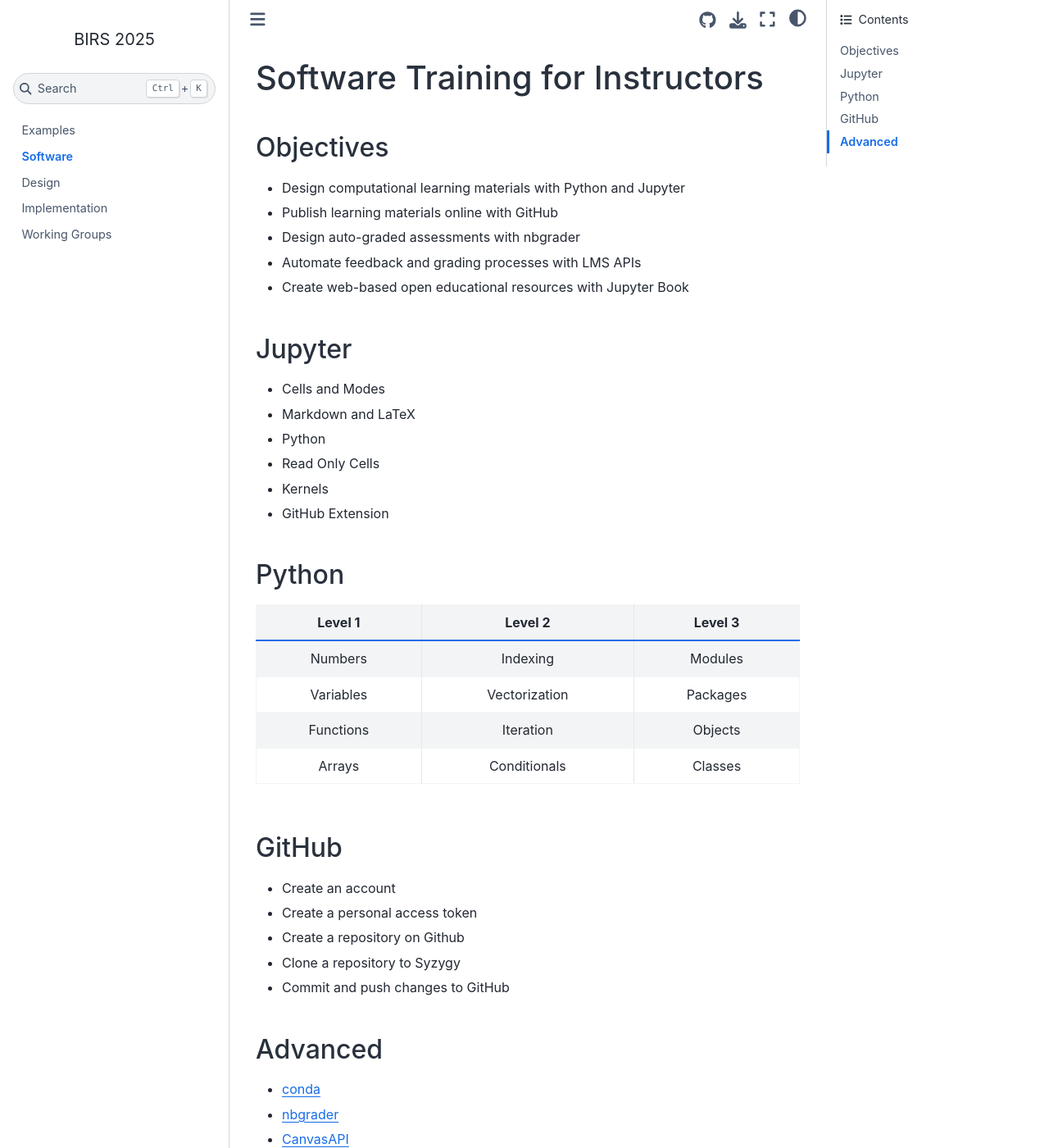
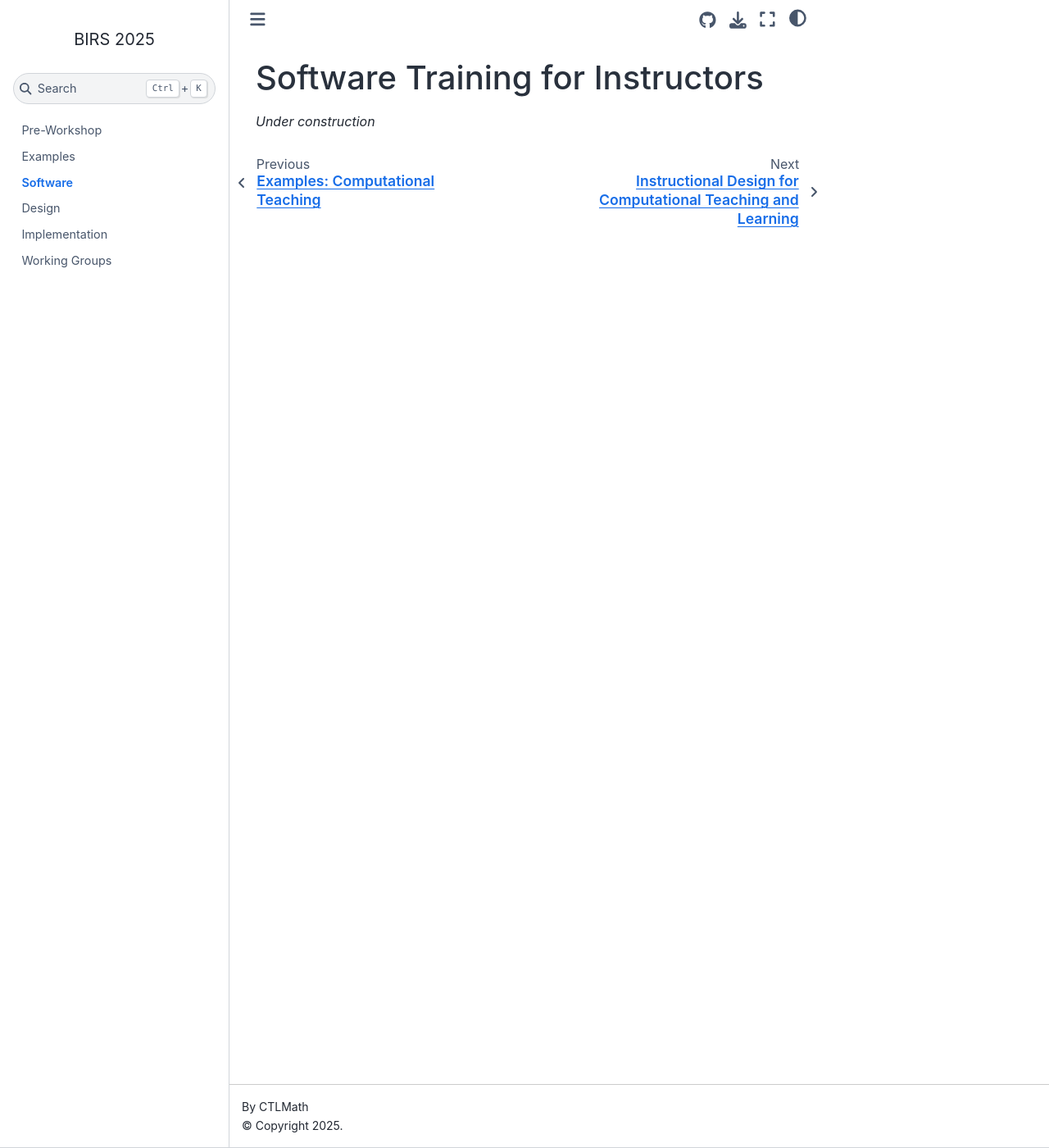
Before and after one commit to CTLMath/birs2025, a Jupyter Book: the page built from software.md, in a window 1280 px wide and 1400 px high. Shown: the whole window at 82% size. Built offline with Jupyter Book 1.0.4 settings and Sphinx 7.4.7 and the Sphinx Book theme 1.1.4, drawn with Linux system fonts in a browser that asks for light colours; some of the changed text lies outside the part shown.

Commit message:
Update pre-workshop activities

```diff
--- a/_toc.yml
+++ b/_toc.yml
@@ -1,6 +1,8 @@
 format: jb-book
 root: index
 chapters:
+- file: preworkshop
+  title: Pre-Workshop
 - file: examples
   title: Examples
 - file: software
--- a/software.md
+++ b/software.md
@@ -1,43 +1,3 @@
 # Software Training for Instructors
 
-## Objectives
-
-* Design computational learning materials with Python and Jupyter
-* Publish learning materials online with GitHub
-* Design auto-graded assessments with nbgrader
-* Automate feedback and grading processes with LMS APIs
-* Create web-based open educational resources with Jupyter Book
-
-## Jupyter
-
-* Cells and Modes
-* Markdown and LaTeX
-* Python
-* Read Only Cells
-* Kernels
-* GitHub Extension
-
-## Python
-
-| Level 1   | Level 2       | Level 3  |
-| :---:     | :---:         | :---:    |
-| Numbers   | Indexing      | Modules  |
-| Variables | Vectorization | Packages |
-| Functions | Iteration     | Objects  |
-| Arrays    | Conditionals  | Classes  |
-
-## GitHub
-
-* Create an account
-* Create a personal access token
-* Create a repository on Github
-* Clone a repository to Syzygy
-* Commit and push changes to GitHub
-
-## Advanced
-
-* [conda](https://www.anaconda.com/docs/getting-started/getting-started)
-* [nbgrader](https://nbgrader.readthedocs.io)
-* [CanvasAPI](https://canvasapi.readthedocs.io/en/stable/index.html)
-* [Jupyter Book](https://jupyterbook.org)
-* [GitHub Pages](https://pages.github.com)
+*Under construction*
```
Also changed, not shown: index.md (+5 -0 lines), preworkshop.md (added, +121 -0 lines).
